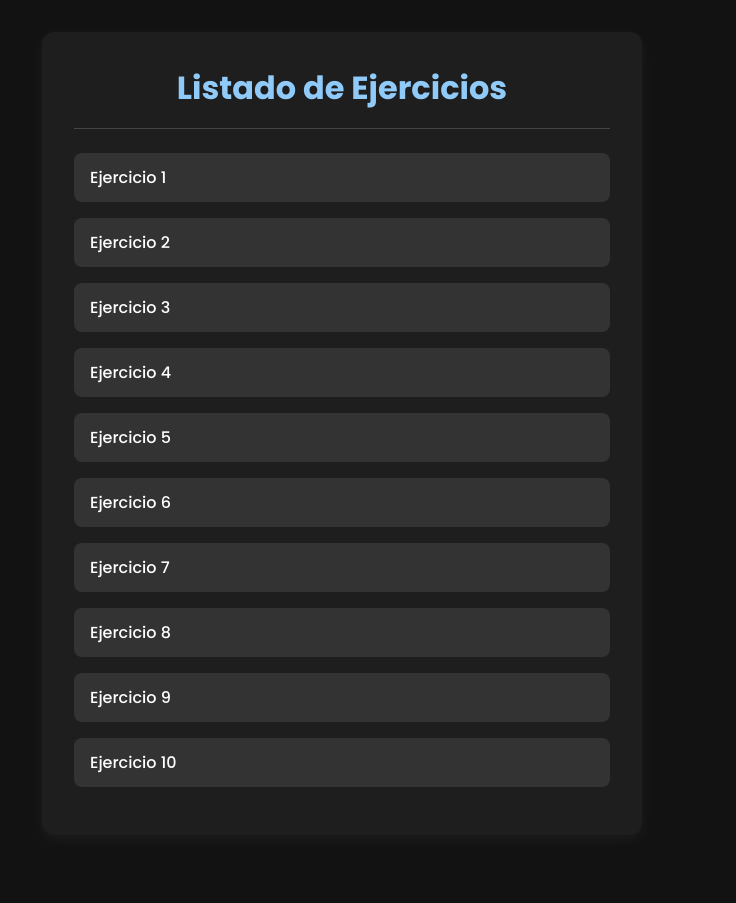
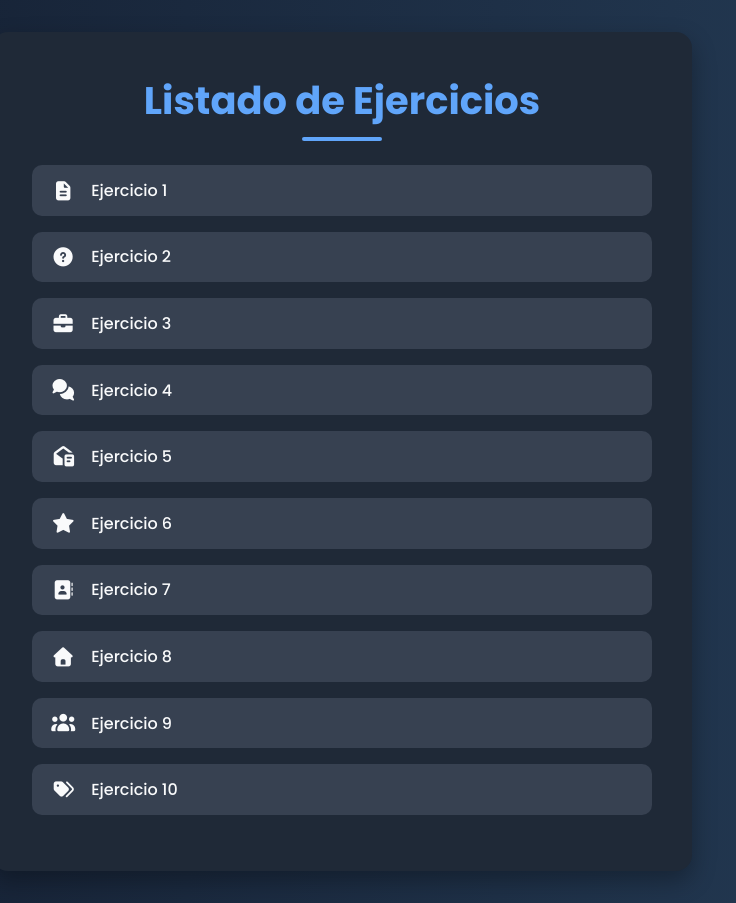
Before and after one commit to Tomascarbajal465/Trabajos, a plain HTML site: page index.html in a window 1280 px wide. Shown: the whole page, without its empty margins (298-1034 px from the left). Before the commit the page ends 867 px from the top, so only its background shows below. Drawn offline with Linux system fonts and the light colour scheme.

Commit message:
Update index.html

```diff
--- a/index.html
+++ b/index.html
@@ -1,15 +1,13 @@
 <!DOCTYPE html>
 <html lang="es">
 <head>
-    <meta charset="UTF-8">
-    <meta name="viewport" content="width=device-width, initial-scale=1.0">
+  <meta charset="UTF-8" />
+  <meta name="viewport" content="width=device-width, initial-scale=1.0"/>
   <title>Listado de Ejercicios</title>
-
-    <!-- Fuente moderna desde Google Fonts -->
   <link href="https://fonts.googleapis.com/css2?family=Poppins:wght@300;500;700&display=swap" rel="stylesheet">
+  <link rel="stylesheet" href="https://cdn.jsdelivr.net/npm/@fortawesome/fontawesome-free/css/all.min.css" />
 
   <style>
-        /* Reset básico */
     * {
       margin: 0;
       padding: 0;
@@ -18,35 +16,41 @@
 
     body {
       font-family: 'Poppins', sans-serif;
-            background-color: #121212;
-            color: #e0e0e0;
-            padding: 2rem;
+      background: linear-gradient(to right, #141e30, #243b55);
+      color: #f5f5f5;
       display: flex;
       justify-content: center;
       align-items: center;
       min-height: 100vh;
+      padding: 2rem;
     }
 
     .container {
-            max-width: 600px;
+      background-color: #1f2937;
+      border-radius: 16px;
+      padding: 2.5rem;
+      max-width: 700px;
       width: 100%;
-            background-color: #1e1e1e;
-            padding: 2rem;
-            border-radius: 12px;
-            box-shadow: 0 4px 15px rgba(255, 255, 255, 0.05);
+      box-shadow: 0 10px 25px rgba(0, 0, 0, 0.3);
+      animation: fadeIn 1s ease-in-out;
     }
 
     h1 {
       text-align: center;
-            margin-bottom: 1rem;
-            font-size: 2rem;
-            color: #90caf9;
+      margin-bottom: 1.5rem;
+      font-size: 2.4rem;
+      color: #60a5fa;
+      position: relative;
     }
 
-        hr {
-            border: none;
-            border-top: 1px solid #444;
-            margin-bottom: 1.5rem;
+    h1::after {
+      content: '';
+      display: block;
+      width: 80px;
+      height: 4px;
+      background: #60a5fa;
+      margin: 0.5rem auto 0;
+      border-radius: 2px;
     }
 
     ul {
@@ -59,38 +63,48 @@
     }
 
     a {
+      display: flex;
+      align-items: center;
+      gap: 1rem;
+      background-color: #374151;
+      padding: 0.8rem 1.2rem;
+      border-radius: 10px;
       text-decoration: none;
-            color: #ffffff;
-            background-color: #333;
-            padding: 0.75rem 1rem;
-            border-radius: 8px;
-            display: inline-block;
-            width: 100%;
-            transition: background-color 0.3s ease;
+      color: #f9fafb;
+      font-weight: 500;
+      transition: all 0.3s ease;
     }
 
     a:hover {
-            background-color: #444;
-            color: #90caf9;
+      background-color: #4b5563;
+      color: #60a5fa;
+      transform: translateX(5px);
+    }
+
+    a i {
+      font-size: 1.2rem;
+    }
+
+    @keyframes fadeIn {
+      from { opacity: 0; transform: translateY(10px); }
+      to { opacity: 1; transform: translateY(0); }
     }
   </style>
 </head>
 <body>
   <div class="container">
     <h1>Listado de Ejercicios</h1>
-        <hr>
     <ul>
-            <li><a href="/Trabajos/Minimal-blog-card-starter-master-main/index.html">Ejercicio 1</a></li>
-<li><a href="/Trabajos/advanced-faq-page-main/index.html">Ejercicio 2</a></li>
-<li><a href="/Trabajos/Business-blog-card-master/index.html">Ejercicio 3</a></li>
-<li><a href="/Trabajos/testimonial-page-master/index.html">Ejercicio 4</a></li>
-<li><a href="/Trabajos/join-our-newsletter-main/index.html">Ejercicio 5</a></li>
-<li><a href="/Trabajos/simple-feature-section-main/index.html">Ejercicio 6</a></li>
-<li><a href="/Trabajos/devchallenges-contact-page-main/index.html">Ejercicio 7</a></li>
-<li><a href="/Trabajos/Simple-Homepage---Alarado-main/index.html">Ejercicio 8</a></li>
-<li><a href="/Trabajos/Meet-the-Team-Section-main/index.html">Ejercicio 9</a></li>
-<li><a href="/Trabajos/Pricing-Table-main/index.html">Ejercicio 10</a></li>
-
+      <li><a href="/Trabajos/Minimal-blog-card-starter-master-main/index.html"><i class="fas fa-file-alt"></i> Ejercicio 1</a></li>
+      <li><a href="/Trabajos/advanced-faq-page-main/index.html"><i class="fas fa-question-circle"></i> Ejercicio 2</a></li>
+      <li><a href="/Trabajos/Business-blog-card-master/index.html"><i class="fas fa-briefcase"></i> Ejercicio 3</a></li>
+      <li><a href="/Trabajos/testimonial-page-master/index.html"><i class="fas fa-comments"></i> Ejercicio 4</a></li>
+      <li><a href="/Trabajos/join-our-newsletter-main/index.html"><i class="fas fa-envelope-open-text"></i> Ejercicio 5</a></li>
+      <li><a href="/Trabajos/simple-feature-section-main/index.html"><i class="fas fa-star"></i> Ejercicio 6</a></li>
+      <li><a href="/Trabajos/devchallenges-contact-page-main/index.html"><i class="fas fa-address-book"></i> Ejercicio 7</a></li>
+      <li><a href="/Trabajos/Simple-Homepage---Alarado-main/index.html"><i class="fas fa-home"></i> Ejercicio 8</a></li>
+      <li><a href="/Trabajos/Meet-the-Team-Section-main/index.html"><i class="fas fa-users"></i> Ejercicio 9</a></li>
+      <li><a href="/Trabajos/Pricing-Table-main/index.html"><i class="fas fa-tags"></i> Ejercicio 10</a></li>
     </ul>
   </div>
 </body>
```
Lines whose indentation alone changed are shown as unchanged.
